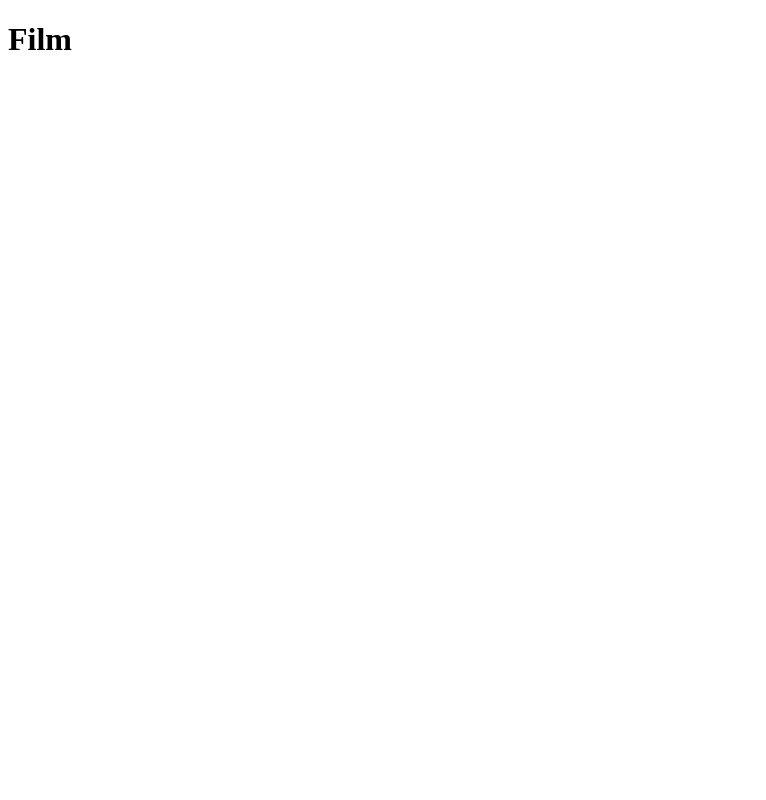
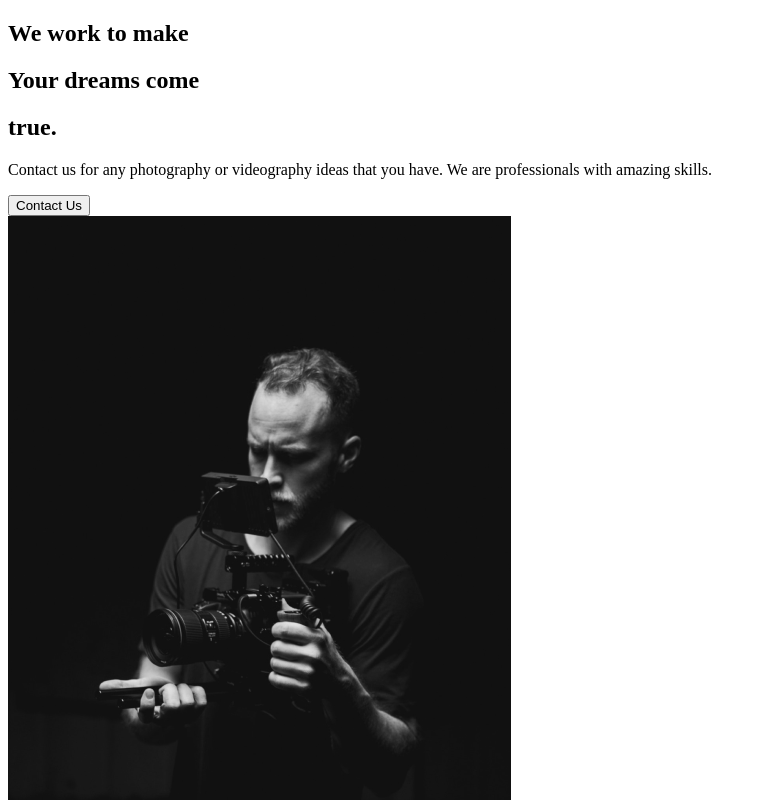
Before and after one commit to registesson/react-capture, a React (Create React App) app: page / in a window 1280 px wide. Shown: the top 800 px of the page, without its empty margins (0-766 px from the left). Built offline with nearby package versions, Linux system fonts and the light colour scheme.

Commit message:
About Section

```diff
--- a/src/App.js
+++ b/src/App.js
@@ -1,7 +1,10 @@
+// Import Pages
+import AboutUs from './pages/AboutUs'
+
 function App() {
   return (
     <div className="App">
-      <h1>Film</h1>
+      <AboutUs />
     </div>
   )
 }
--- /dev/null
+++ b/src/components/AboutSection.js
@@ -0,0 +1,34 @@
+import React from 'react'
+import home1 from '../img/home1.png'
+
+const AboutSection = () => {
+  return (
+    <div>
+      <div className="description">
+        <div className="title">
+          <div className="hide">
+            <h2>We work to make</h2>
+          </div>
+          <div className="hide">
+            <h2>
+              Your <span>dreams</span> come
+            </h2>
+          </div>
+          <div className="hide">
+            <h2>true.</h2>
+          </div>
+        </div>
+        <p>
+          Contact us for any photography or videography ideas that you have. We
+          are professionals with amazing skills.
+        </p>
+        <button>Contact Us</button>
+      </div>
+      <div className="image">
+        <img src={home1} alt="Guy with a camera" />
+      </div>
+    </div>
+  )
+}
+
+export default AboutSection
--- /dev/null
+++ b/src/pages/AboutUs.js
@@ -0,0 +1,9 @@
+import React from 'react'
+// Page Components
+import AboutSection from '../components/AboutSection'
+
+const AboutUs = () => {
+  return <AboutSection />
+}
+
+export default AboutUs
```
Also changed, not shown: 1 other file (tests, documents, lock files or other folders).
